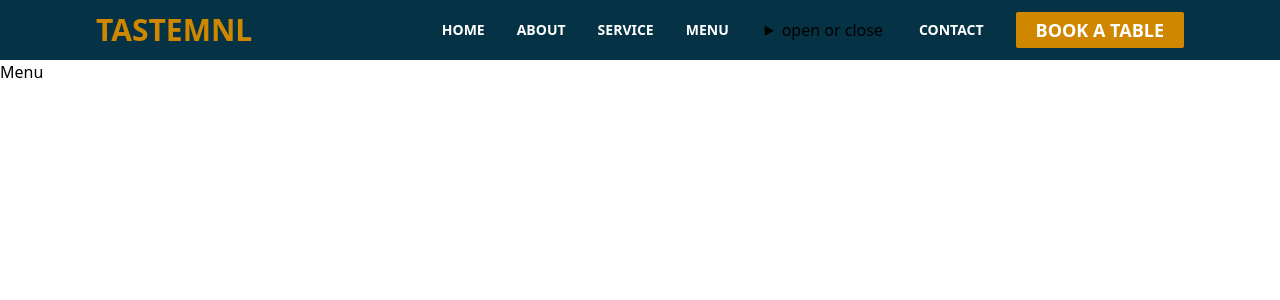
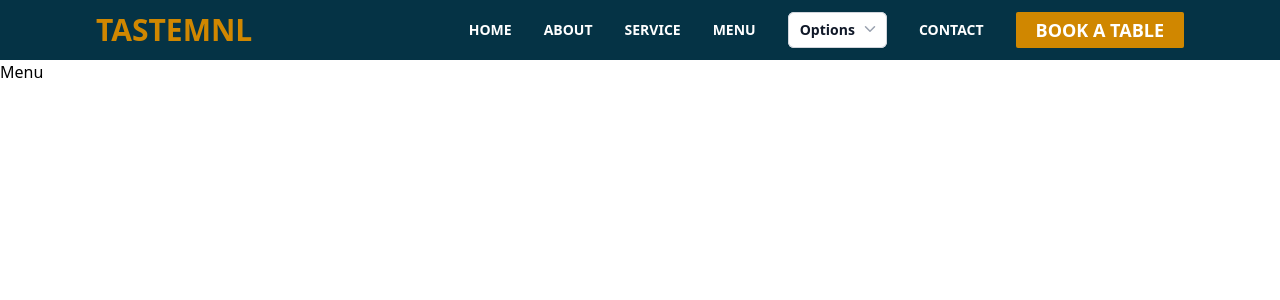
Before and after one commit to AdieDev0/Taste-Manila---Restaurant, a React (Vite) app in the folder tastemnl/: page /menu in a window 1280 px wide. Shown: the top 300 px of the page. Built offline with nearby package versions, Linux system fonts and the light colour scheme.

Commit message:
Adding headless UI

```diff
--- a/tastemnl/package.json
+++ b/tastemnl/package.json
@@ -10,6 +10,7 @@
     "preview": "vite preview"
   },
   "dependencies": {
+    "@headlessui/react": "^2.2.0",
     "@tailwindcss/vite": "^4.0.0",
     "react": "^18.3.1",
     "react-dom": "^18.3.1",
--- a/tastemnl/src/Components/Navbar.jsx
+++ b/tastemnl/src/Components/Navbar.jsx
@@ -1,5 +1,7 @@
 import React from "react";
 import { NavLink } from "react-router-dom";
+import { Menu } from "@headlessui/react";
+import { FiChevronDown } from "react-icons/fi";
 
 const Navbar = () => {
   return (
@@ -23,17 +25,59 @@ const Navbar = () => {
           <li className=" text-white hover:text-yellow-600 duration-200 font-semibold text-sm cursor-pointer">
             <NavLink to="/menu">MENU</NavLink>
           </li>
-          <details class="dropdown">
-            <summary class="btn m-1">open or close</summary>
-            <ul class="menu dropdown-content bg-base-100 rounded-box z-[1] w-52 p-2 shadow">
-              <li>
-                <a>Item 1</a>
-              </li>
-              <li>
-                <a>Item 2</a>
-              </li>
-            </ul>
-          </details>
+          <Menu as="div" className="relative inline-block text-left">
+            <div>
+              <Menu.Button className="inline-flex w-full justify-center gap-x-1.5 rounded-md bg-white px-3 py-2 text-sm font-semibold text-gray-900 ring-1 shadow-xs ring-gray-300 ring-inset hover:bg-gray-50">
+                Options
+                <FiChevronDown
+                  aria-hidden="true"
+                  className="-mr-1 text-lg text-gray-400"
+                />
+              </Menu.Button>
+            </div>
+
+            <Menu.Items
+              transition
+              className="absolute right-0 z-10 mt-2 w-56 origin-top-right rounded-md bg-white ring-1 shadow-lg ring-black/5 transition focus:outline-hidden data-closed:scale-95 data-closed:transform data-closed:opacity-0 data-enter:duration-100 data-enter:ease-out data-leave:duration-75 data-leave:ease-in"
+            >
+              <div className="py-1">
+                <Menu.Item>
+                  <a
+                    href="#"
+                    className="block px-4 py-2 text-sm text-gray-700 data-focus:bg-gray-100 data-focus:text-gray-900 data-focus:outline-hidden"
+                  >
+                    Account settings
+                  </a>
+                </Menu.Item>
+                <Menu.Item>
+                  <a
+                    href="#"
+                    className="block px-4 py-2 text-sm text-gray-700 data-focus:bg-gray-100 data-focus:text-gray-900 data-focus:outline-hidden"
+                  >
+                    Support
+                  </a>
+                </Menu.Item>
+                <Menu.Item>
+                  <a
+                    href="#"
+                    className="block px-4 py-2 text-sm text-gray-700 data-focus:bg-gray-100 data-focus:text-gray-900 data-focus:outline-hidden"
+                  >
+                    License
+                  </a>
+                </Menu.Item>
+                <form action="#" method="POST">
+                  <Menu.Item>
+                    <button
+                      type="submit"
+                      className="block w-full px-4 py-2 text-left text-sm text-gray-700 data-focus:bg-gray-100 data-focus:text-gray-900 data-focus:outline-hidden"
+                    >
+                      Sign out
+                    </button>
+                  </Menu.Item>
+                </form>
+              </div>
+            </Menu.Items>
+          </Menu>
           <li className=" text-white hover:text-yellow-600 duration-200 font-semibold text-sm cursor-pointer">
             <NavLink to="/contact">CONTACT</NavLink>
           </li>
```
Also changed, not shown: 1 other file (tests, documents, lock files or other folders).
